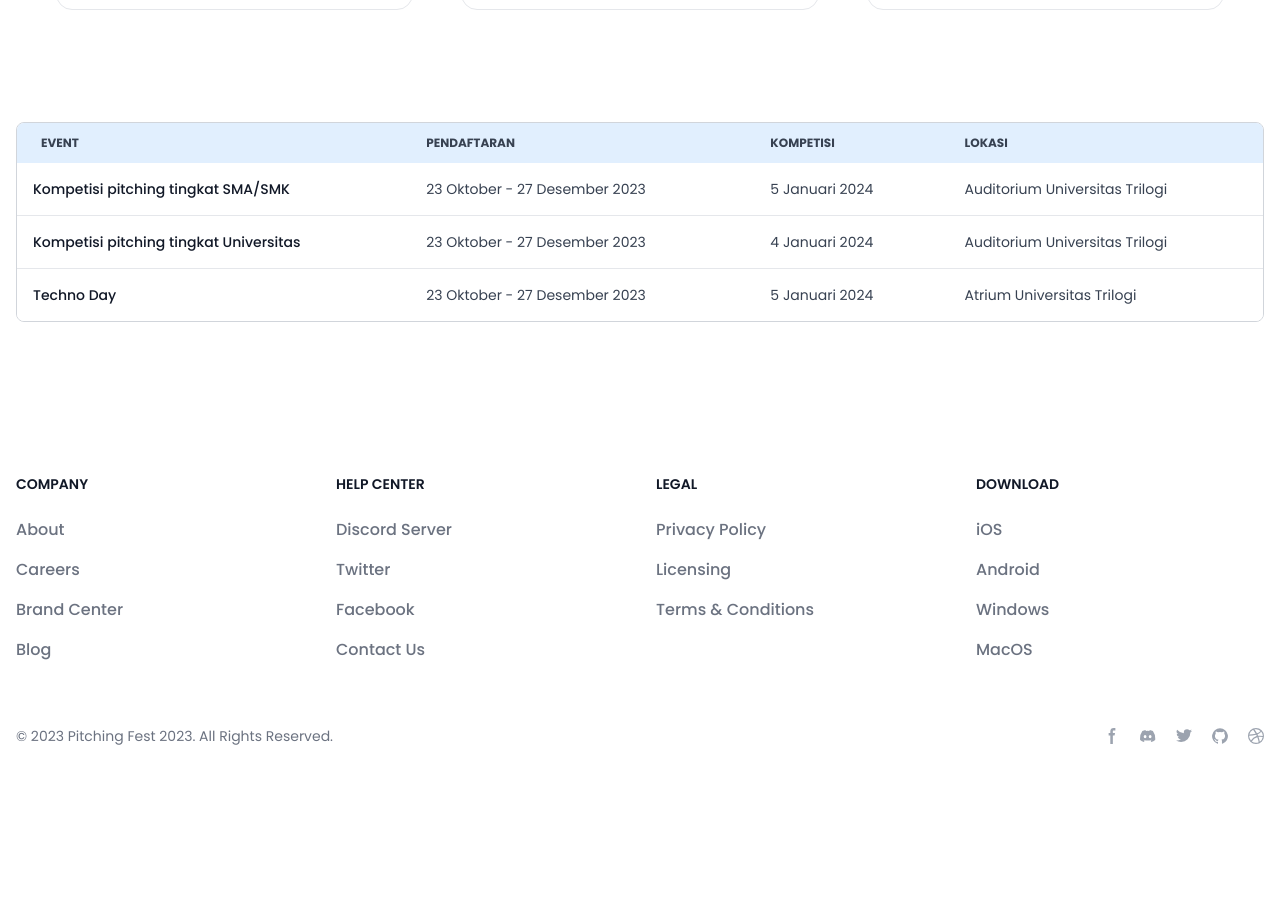
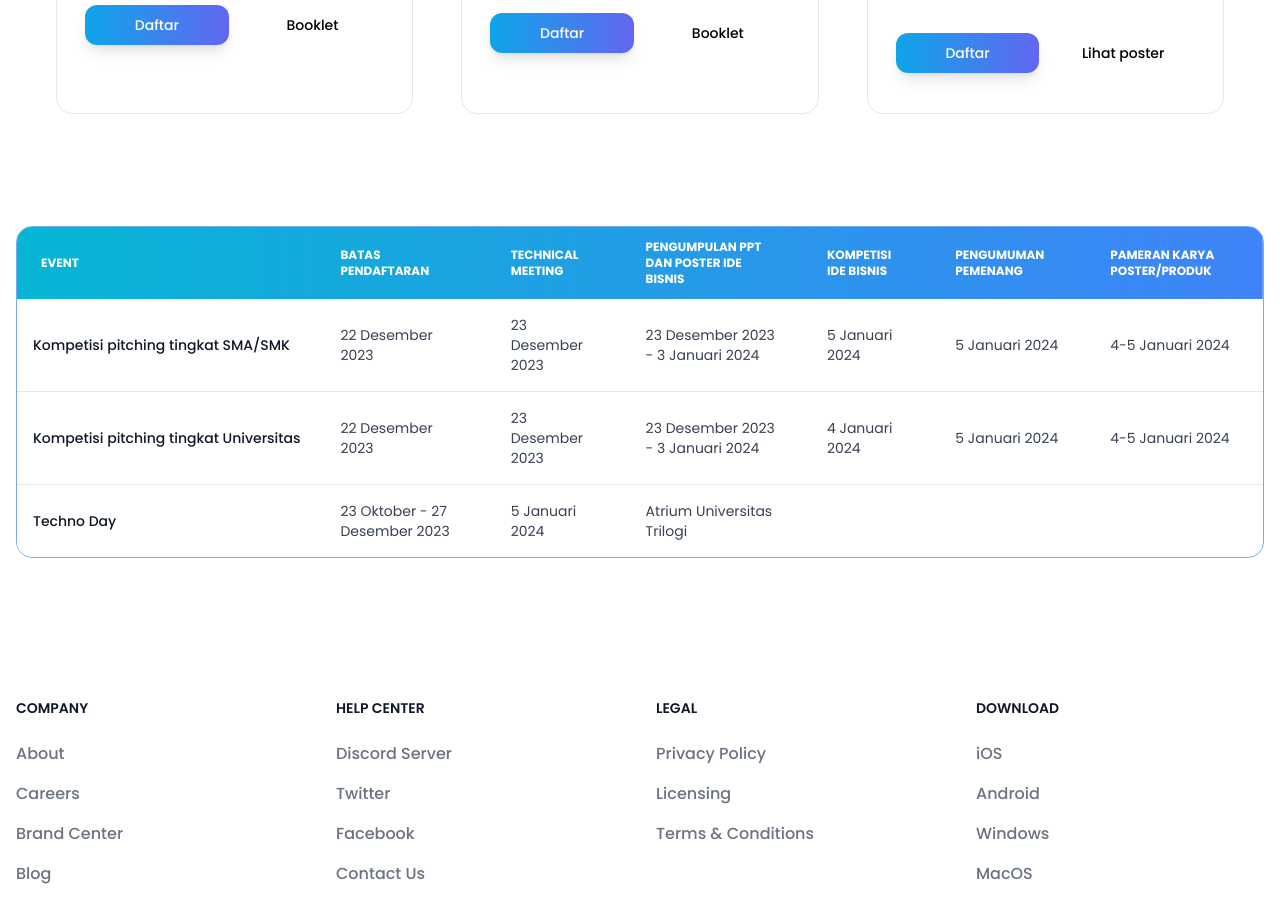
Before and after one commit to muhammaderlangga99/pitchingfest, a website: page event.html in a window 1280 px wide. Shown: the part 1900-2800 px from the top of the page. Before the commit the page ends 2670 px from the top, so only its background shows below. Drawn offline with nearby package versions, Linux system fonts and the light colour scheme.

Commit message:
menambahkan banner talkshow dan tombol pendaftaran, mengubah isi  table timeline dan mengubah style lain

```diff
--- a/event.html
+++ b/event.html
@@ -87,14 +87,18 @@
     <!-- end navbar -->
 
     <!-- Update Section TALKSHOW -->
-
-    <section class="px-5 mx-auto sm:px-16 mt-32 md:mt-36 max-w-8xl">
-        <div class="flex w-full h-40 sm:h-80 rounded-3xl overflow-hidden">
+    <h2 data-aos="fade-down" class="text-3xl font-semibold md:mt-36 mt-32 mx-auto w-full justify-center inline-flex m-auto gap-2 ">Trilogi Talkshow <span class="w-3 h-3 rounded-full my-auto bg-red-400 inline-block animate-pulse"></span> <i class="bi bi-mic-fill -rotate-12 inline-block"></i></h2>
+    <div class="w-full flex">
+    <a href="https://bit.ly/Talkshow2024" target="_blank" data-aos="zoom-in"
+        class="text-white bg-gradient-to-r from-blue-500 via-blue-600 to-blue-700 hover:bg-gradient-to-br focus:ring-4 focus:outline-none focus:ring-blue-300 dark:focus:ring-blue-800 shadow-lg shadow-blue-500/50 dark:shadow-lg dark:shadow-blue-800/80 font-medium text-sm px-5 py-2.5 text-center rounded-full m-auto inline-block mt-2">daftarkan sekarang</a>
+    </div>
+    <section class="px-5 mx-auto sm:px-10 mt-10 max-w-7xl" data-aos="fade-up">
+        <div class="flex w-full h-40 sm:h-80 z-20 rounded-3xl overflow-hidden">
             <!-- Swiper -->
             <div class="swiper mySwiper">
                 <div class="swiper-wrapper">
                     <div class="swiper-slide flex">
-                        <img src="public/img/soon.jpg" class="grayscale-1 w-full object-cover m-auto" alt="">
+                        <img src="public/img/Backdrop Audit.jpg" class="max-w-5xl m-auto" alt="">
                     </div>
                 </div>
                 <div class="swiper-pagination"></div>
@@ -108,7 +112,6 @@
             <!--  -->
         </div>
     </section>
-
     <!-- Akhir section -->
 
 
@@ -116,8 +119,8 @@
     <section class="mt-12">
         <div class="h-80 w-80 bg-amber-200 absolute rounded-full blur-3xl right-0 -z-20 opacity-25"></div>
 
-        <div class="py-8 px-4 mx-auto max-w-screen-xl lg:py-16 grid lg:grid-cols-2 gap-8 lg:gap-16">
-            <div class="flex flex-col" data-aos="fade-up">
+        <div class="py-8 px-4 mx-auto max-w-7xl lg:py-16 grid lg:grid-cols-2 gap-8 lg:gap-16">
+            <div class="flex flex-col">
                 <h1
                     class="mb-4 text-4xl font-extrabold tracking-tight leading-none text-gray-900 md:text-5xl lg:text-6xl dark:text-white">
                     AGENDA EVENT</h1>
@@ -128,7 +131,7 @@
                     lengkap acara ini:</p>
 
             </div>
-            <div data-aos="fade-up" data-aos-delay="100">
+            <div data-aos-delay="100">
 
 
 
@@ -396,8 +399,8 @@
 
     <!-- Section card pendaftaran -->
     <section id="listEvent" class="py-16 px-8 font-poppins">
-        <h3 class="font-bold text-2xl md:text-4xl text-center">Event yang kami selenggarakan</h3>
-        <div class="container flex justify-center flex-col lg:flex-row  mx-auto py-6 mt-8">
+        <h3 class="font-bold text-2xl md:text-4xl text-center text-transparent bg-clip-text bg-gradient-to-r to-slate-900 from-slate-400">Event yang kami selenggarakan</h3>
+        <div class="container flex justify-center flex-col lg:flex-row  mx-auto py-6 mt-3 md:mt-8">
             <div class="w-full max-w-sm px-7 py-10 rounded-2xl bg-white  mt-6 border border-gray-200 sm:m-6">
                 <h5 class="mb-7 text-2xl text-center font-bold text-blue-800 capitalize">Kompetisi
                     pitching tingkat SMA/SMK</h5>
@@ -581,23 +584,32 @@
 
     <!-- Section jadwal tabel -->
 
-    <section id="tabeljadwal" class="px-4 mb-10">
+    <section id="tabeljadwal" class="px-4 mb-20">
         <div class="container w-full  h-72 mx-auto 2xl:px-24">
-            <div class="relative overflow-x-auto border border-gray-300 rounded-lg ">
+            <div class="relative overflow-x-auto border border-blue-400 rounded-2xl ">
                 <table class="w-full text-sm text-left text-gray-700">
-                    <thead class="text-xs text-gray-700 uppercase bg-blue-100 dark:bg-gray-700">
+                    <thead class="text-xs text-white uppercase bg-gradient-to-r from-cyan-500 to-blue-500 dark:bg-gray-700">
                         <tr>
                             <th scope="col" class="px-6 py-3">
                                 Event
                             </th>
                             <th scope="col" class="px-6 py-3">
-                                Pendaftaran
+                                Batas Pendaftaran
                             </th>
                             <th scope="col" class="px-6 py-3">
-                                Kompetisi
+                                Technical Meeting
                             </th>
                             <th scope="col" class="px-6 py-3">
-                                lokasi
+                                Pengumpulan PPT dan Poster Ide Bisnis
+                            </th>
+                            <th scope="col" class="px-6 py-3">
+                                Kompetisi Ide Bisnis
+                            </th>
+                            <th scope="col" class="px-6 py-3">
+                                Pengumuman Pemenang
+                            </th>
+                            <th scope="col" class="px-6 py-3">
+                                Pameran Karya Poster/Produk
                             </th>
                         </tr>
                     </thead>
@@ -608,13 +620,22 @@
                                 Kompetisi pitching tingkat SMA/SMK
                             </th>
                             <td class="px-6 py-4">
-                                23 Oktober - 27 Desember 2023
+                                22 Desember 2023
+                            </td>
+                            <td class="px-6 py-4">
+                                23 Desember 2023
+                            </td>
+                            <td class="px-6 py-4">
+                                23 Desember 2023 - 3 Januari 2024
                             </td>
                             <td class="px-6 py-4">
                                 5 Januari 2024
                             </td>
                             <td class="px-6 py-4">
-                                Auditorium Universitas Trilogi
+                                5 Januari 2024
+                            </td>
+                            <td class="px-6 py-4">
+                                4-5 Januari 2024
                             </td>
                         </tr>
                         <tr class="bg-white border-b dark:bg-gray-800 dark:border-gray-700">
@@ -623,13 +644,22 @@
                                 Kompetisi pitching tingkat Universitas
                             </th>
                             <td class="px-6 py-4">
-                                23 Oktober - 27 Desember 2023
+                                22 Desember 2023
+                            </td>
+                            <td class="px-6 py-4">
+                                23 Desember 2023
+                            </td>
+                            <td class="px-6 py-4">
+                                23 Desember 2023 - 3 Januari 2024
                             </td>
                             <td class="px-6 py-4">
                                 4 Januari 2024
                             </td>
                             <td class="px-6 py-4">
-                                Auditorium Universitas Trilogi
+                                5 Januari 2024
+                            </td>
+                            <td class="px-6 py-4">
+                                4-5 Januari 2024
                             </td>
                         </tr>
                         <tr class="bg-white dark:bg-gray-800">
@@ -657,7 +687,7 @@
     <!-- Akhir section -->
 
     <!-- footer -->
-    <footer class="bg-white dark:bg-gray-900 mt-0 font-poppins">
+    <footer class="bg-white dark:bg-gray-900 translate-y-20 font-poppins">
         <div class="mx-auto w-full max-w-screen-xl">
             <div class="grid grid-cols-2 gap-8 px-4 py-6 lg:py-8 md:grid-cols-4">
                 <div>
```
Also changed, not shown: output.css, public/img/Backdrop Audit.jpg (added), public/img/backdrop.jpg (added).
